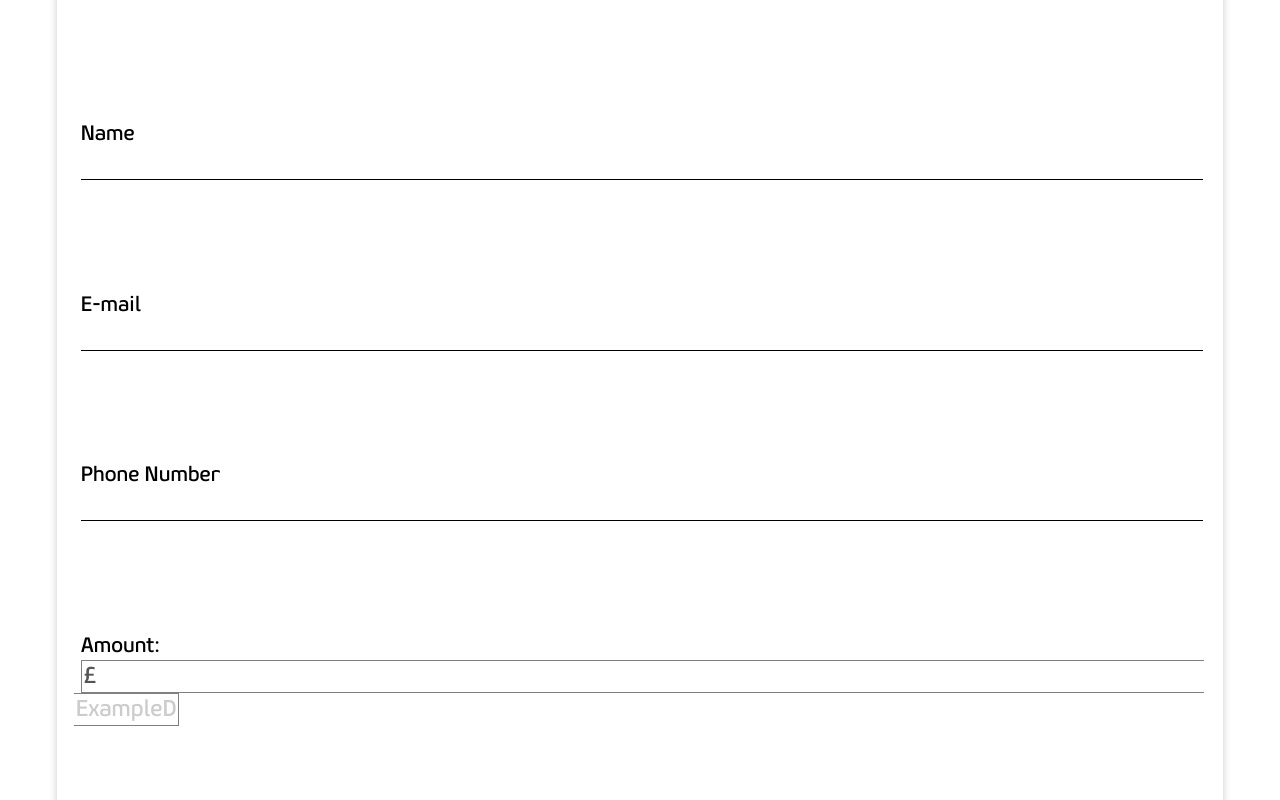
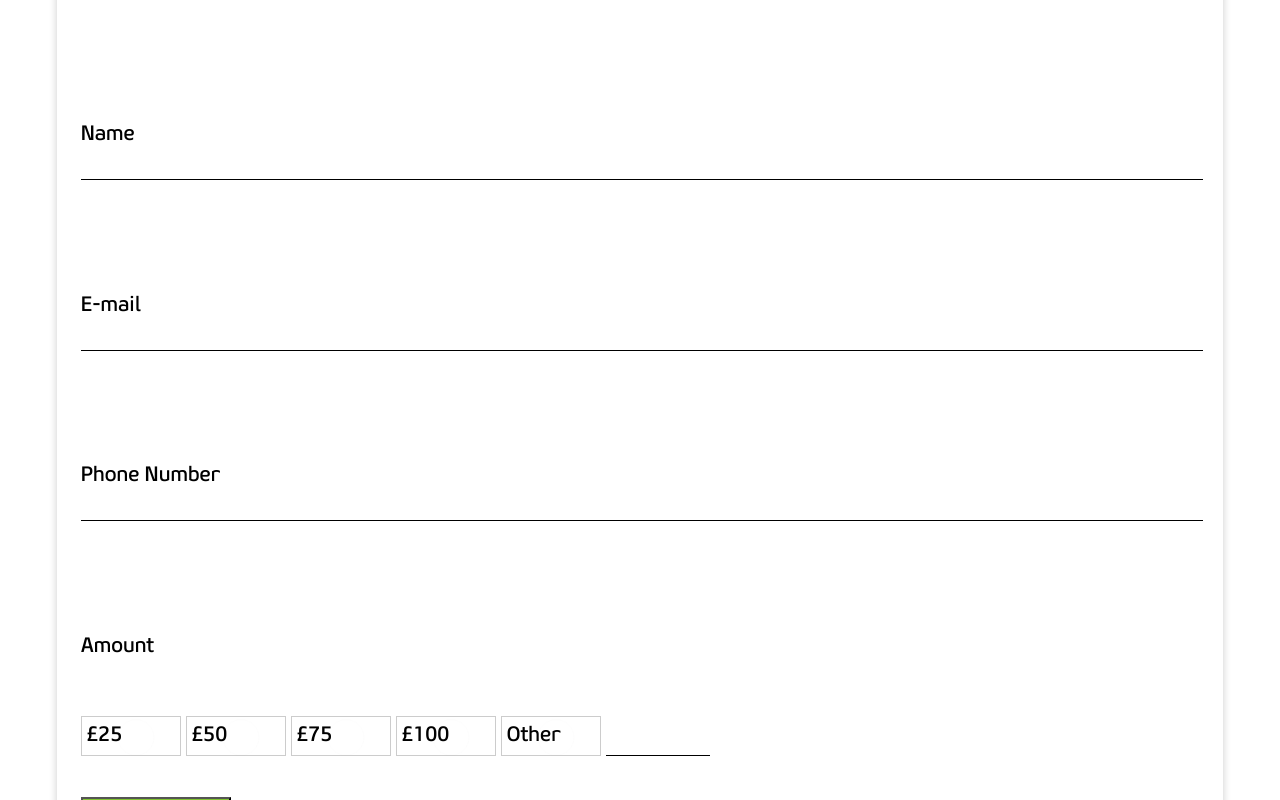
Before and after one commit to yahm23/FrontEndCharitySite, a React (Create React App) app: page /donation in a window 1280 px wide. Shown: the part 460-1260 px from the top of the page. Built offline with nearby package versions, Linux system fonts and the light colour scheme.

Commit message:
donate page will submit details

```diff
--- a/src/App.css
+++ b/src/App.css
@@ -757,16 +757,15 @@ div .Bar {
 input {
   background: transparent;
   border: none;
-  width: 100%;
   font-family: "Geon", Times, sans-serif;
   font-size: 110%;
   border-bottom: 1px solid #000000;
+  width: 100%;
 }
 
 #msg {
   background: transparent;
   border: none;
-  width: 100%;
   font-family: "Geon", Times, sans-serif;
   font-size: 110%;
   border-bottom: 1px solid #000000;
@@ -845,20 +844,64 @@ button#submit {
   margin-bottom: 10%;
 }
 
-input[type=text]#subdomaintwo {
-  -webkit-appearance: none !important;
-  width: 100px;
-  border: 1px solid gray;
-  border-left: 0px;
-  margin: 0 0 0 -7px;
-  background: white;
+.otherDonation {
+  white-space: nowrap;
+  display: inline-flex;
 }
 
-input[type=text]#subdomain {
-  -webkit-appearance: none !important;
-  border: 1px solid gray;
-  border-right: 0px;
-  outline: none;
+.inputAmount {
+  white-space: nowrap;
+  margin-top: 1em;
+  width: 60%;
+}
+
+.donationAmount {
+  margin: 5% 0%;
+}
+
+.donate-now {
+  list-style-type: none;
+  margin: 25px 0 0 0;
+  padding: 0;
+}
+
+.donate-now li {
+  float: left;
+  margin: 0 5px 0 0;
+  width: 100px;
+  height: 40px;
+  position: relative;
+}
+
+.donate-now label,
+.donate-now input {
+  display: block;
+  position: absolute;
+  top: 0;
+  left: 0;
+  right: 0;
+  bottom: 0;
+}
+
+.donate-now input[type=radio] {
+  opacity: 0.01;
+  z-index: 100;
+}
+
+.donate-now input[type=radio]:checked + label,
+.Checked + label {
+  background: #84C632;
+}
+
+.donate-now label {
+  padding: 5px;
+  border: 1px solid #CCC;
+  cursor: pointer;
+  z-index: 90;
+}
+
+.donate-now label:hover {
+  background: #DDD;
 }
 
 /*# sourceMappingURL=App.css.map */
--- a/src/App.scss
+++ b/src/App.scss
@@ -1,7 +1,6 @@
 body{
   max-width: 1920px;
   margin: 0 auto;
-
   }
   @font-face {
   font-family: 'Geon';
@@ -54,7 +53,6 @@ $font: 'Geon', Times, sans-serif;
   margin-bottom: 2%;
   @include navbar()
   }
-
   /* Style the links inside the navigation bar */
   .navbarright{
   @include navFlex();
@@ -218,7 +216,6 @@ a, a:visited, a:hover, a:active {
   font-size: 250%;
   font-weight: 100;
   color: white;
-
   }
 
   .title{
@@ -240,14 +237,10 @@ a, a:visited, a:hover, a:active {
   .descriptionContainer{
   margin-left: 15%;
   margin-right: 15%;
-
-
   }
   .descriptionContainer-mobile{
   margin-left: 5%;
   margin-right: 5%;
-
-
   }
 
   .white{
@@ -343,7 +336,6 @@ a, a:visited, a:hover, a:active {
   }
 
   .story{
-
   display: flex;
   flex-direction: column;
   justify-content: space-between;
@@ -414,7 +406,6 @@ a, a:visited, a:hover, a:active {
   @include viewMore();
   padding: 3%;
   width: 90%;
-
   }
 
   // // END OF HOMEPAGE CONTAINER CSS
@@ -479,7 +470,6 @@ input{
   height:100%;
   left:265px;
   top:2px;
-
   }
 
   .update{
@@ -528,7 +518,6 @@ flex-wrap: wrap;
   #icon:focus {outline:0;}
   div .Bar {
   width: 35px;
-
   height: 5px;
   background-color: white;
   margin: 6px 0;
@@ -564,7 +553,7 @@ div .Bar {
   top: 400px;
 
   }
-.contentPreview  {
+  .contentPreview {
   font-weight: lighter !important;
   color: black;
   margin: 8%;
@@ -749,13 +738,13 @@ label, input {
   @mixin inputLines {
   background: transparent;
   border: none;
-  width:100%;
   font-family: $font;
   font-size: 110%;
   border-bottom: 1px solid #000000;
   }
-input  {
+  input {
   @include inputLines();
+  width:100%;
   }
 
   #msg{
@@ -768,7 +757,7 @@ button#submit{
   width: 150px;
   background-color: $green;
   font-size: 120%;
-  margin:  0%;
+  margin: 0%;
 
   }
   .contactDetails.card{
@@ -824,33 +813,75 @@ button#submit{
   font-size: 120%;
   max-width: 100%;
   font-weight:normal ;
-
   border-radius: 14px;
   box-shadow: 0 6px 16px 0 rgba(0,0,0,.15), 0 3px 6px 0 rgba(0,0,0,.1);
   }
 
   #amount{
   border: black 1px solid;
-
   }
 
   .spaceDonate{
   margin-bottom: 10%;
-
   }
 
-input[type="text"]#subdomaintwo{
-  -webkit-appearance: none!important;
+  .otherDonation{
+  // padding: 0%;
+  white-space: nowrap;
+  display: inline-flex;
+  }
 
+  .inputAmount{
+  white-space: nowrap;
+  margin-top: 1em;
+  width: 60%;
+  }
+
+  .donationAmount{
+  margin: 5% 0%;
+  }
+
+  .donate-now {
+  list-style-type: none;
+  margin: 25px 0 0 0;
+  padding: 0;
+  }
+
+  .donate-now li {
+  float: left;
+  margin: 0 5px 0 0;
   width: 100px;
-  border: 1px solid gray;
-  border-left: 0px;
-  margin: 0 0 0 -7px;
-  background: white;
+  height: 40px;
+  position: relative;
   }
-input[type="text"]#subdomain{
-  -webkit-appearance: none!important;
-  border: 1px solid gray;
-  border-right: 0px;
-  outline: none;
+
+  .donate-now label,
+  .donate-now input {
+  display: block;
+  position: absolute;
+  top: 0;
+  left: 0;
+  right: 0;
+  bottom: 0;
   }
+
+  .donate-now input[type="radio"] {
+  opacity: 0.01;
+  z-index: 100;
+  }
+
+  .donate-now input[type="radio"]:checked+label,
+  .Checked+label {
+  background: $green;
+  }
+
+  .donate-now label {
+  padding: 5px;
+  border: 1px solid #CCC;
+  cursor: pointer;
+  z-index: 90;
+  }
+
+  .donate-now label:hover {
+  background: #DDD;
+  }
--- a/src/components/Pages/Contact/form.js
+++ b/src/components/Pages/Contact/form.js
@@ -57,7 +57,7 @@ class Form extends PureComponent {
         })
 
 
-        // event.preventDefault();
+        event.preventDefault();
     }
 
 
--- a/src/components/Pages/Donation/form.js
+++ b/src/components/Pages/Donation/form.js
@@ -3,20 +3,19 @@ import React, { PureComponent } from 'react'
 
 
 class Form extends PureComponent {
+
 constructor(props) {
     super(props);
     this.state ={
         name:'',
         email:'',
         number:'',
-            message:''
+        amount:''
     };
-
     this.handleNameChange = this.handleNameChange.bind(this);
     this.handleEmailChange = this.handleEmailChange.bind(this);
     this.handlePhoneChange = this.handlePhoneChange.bind(this);
-        this.handleMessageChange = this.handleMessageChange.bind(this);
-
+    this.handleAmountChange = this.handleAmountChange.bind(this);
     this.handleSubmit = this.handleSubmit.bind(this);
 }
 
@@ -29,14 +28,12 @@ class Form extends PureComponent {
     handlePhoneChange(event) {
         this.setState({number: event.target.value});
     }
-    handleMessageChange(event) {
-        this.setState({message: event.target.value});
+    handleAmountChange(event) {
+        this.setState({amount: event.target.value});
     }
 
     handleSubmit(event) {
-
-
-        const postURL = "https://blog-back-end-green.herokuapp.com/contact-submissions"
+        const postURL = "https://blog-back-end-green.herokuapp.com/donations"
         fetch(postURL, {
         method: 'POST',
         headers: {
@@ -45,74 +42,97 @@ class Form extends PureComponent {
         },
         body: JSON.stringify({
             name:this.state.name,
+            amount:this.state.amount,
             email:this.state.email,
-                number:this.state.number,
-                message:this.state.amount
+            number:this.state.number
         })
         })
         .then(()=>{
+        alert('Your donation has been submitted');
 
-
-            alert('Your message has been submitted');
         })
-
-
-        // event.preventDefault();
+        event.preventDefault();
     }
-
-
 
     render(){
     return (
     <div className={this.props.isMobile? "card-mobile":"card"} id="donate">
-
         <div className="spaceDonate">
             <h2>Donate</h2>
         </div>
 
         <form className="formComponents" onSubmit={this.handleSubmit} >
 
-                <div>
 
             <div className="spaceDonate">
                 <label htmlFor="name">Name</label>
                 <input value={this.state.name} onChange={this.handleNameChange} type="text" id="name" name="user_name" required></input>
             </div>
-
-
             <div className="spaceDonate">
                 <label htmlFor="mail">E-mail</label>
                 <input value={this.state.email} onChange={this.handleEmailChange} type="email" id="mail" name="user_email" required></input>
             </div>
+            <div className="spaceDonate">
+                <label htmlFor="number">Phone Number</label>
+                <input value={this.state.number} onChange={this.handlePhoneChange} type="number" id="number" name="user_enumber" required></input>
+            </div>
+
+            <label>Amount{this.state.amount}</label>
+            <div className="donationAmount">
+                <ul onChange={this.handleAmountChange} class="donate-now">
+                    <li>
+                        <input value="25" type="radio" id="a25" name="amount" />
+                        <label for="a25">£25</label>
+                    </li>
+
+                    <li>
+                        <input value="50" type="radio" id="a50" name="amount" />
+                        <label for="a50">£50</label>
+                    </li>
+
+                    <li>
+                        <input value="75" type="radio" id="a75" name="amount" />
+                        <label for="a75">£75</label>
+                    </li>
+
+                    <li>
+                        <input value="100" type="radio" id="a100" name="amount" />
+                        <label for="a100">£100</label>
+                    </li>
+
+                    <li>
+                        <input value="other" type="radio" id="other" name="amount" />
+                        <label for="other">Other </label>
+                    </li>
+
+                    {this.state.amount==="75"|| this.state.amount==="50"|| this.state.amount==="100"|| this.state.amount==="25"?
+
+                    <li>
+                    </li>
+
+                    :
+
+                    <li>
+                        <input value={this.state.amount} onChange={this.handleAmountChange} type="number" id="otherAmount" min="0" name="numAmount" />
+                    </li>
+                    }
+
+                </ul>
+            </div>
+
+            {/* <span class="currencyinput">£<input value={this.state.amount} onChange={this.handleMessageChange} type="number" id="amount" name="amount" required></input></span> */}
 
 
 
-                    <div className="spaceDonate">
-                        <label htmlFor="number">Phone Number</label>
 
-                        <input value={this.state.number} onChange={this.handlePhoneChange} type="text" id="number" name="user_enumber" required></input>
-                    </div>
-
-
-
-                    <div className="spaceDonate">
-
-                        <label for="subdomain">Amount:</label>
-                        <input type="text" id="subdomain" value="£" disabled/>
-                        <input type="text" placeholder="ExampleDomain" id="subdomaintwo" />
-
-                        {/* <span class="currencyinput">£<input value={this.state.amount} onChange={this.handleMessageChange} type="number" id="amount" name="amount" required></input></span> */}
-                    </div>
-
+            <br></br>
+            <br></br>
+            <br></br>
             <button id= "submit" type="submit">Submit</button>
-
-
-                </div>
 
         </form>
 
     </div>
-
     )}
 }
 
```
Also changed, not shown: 1 other file (tests, documents, lock files or other folders). Lines whose indentation alone changed are shown as unchanged.
